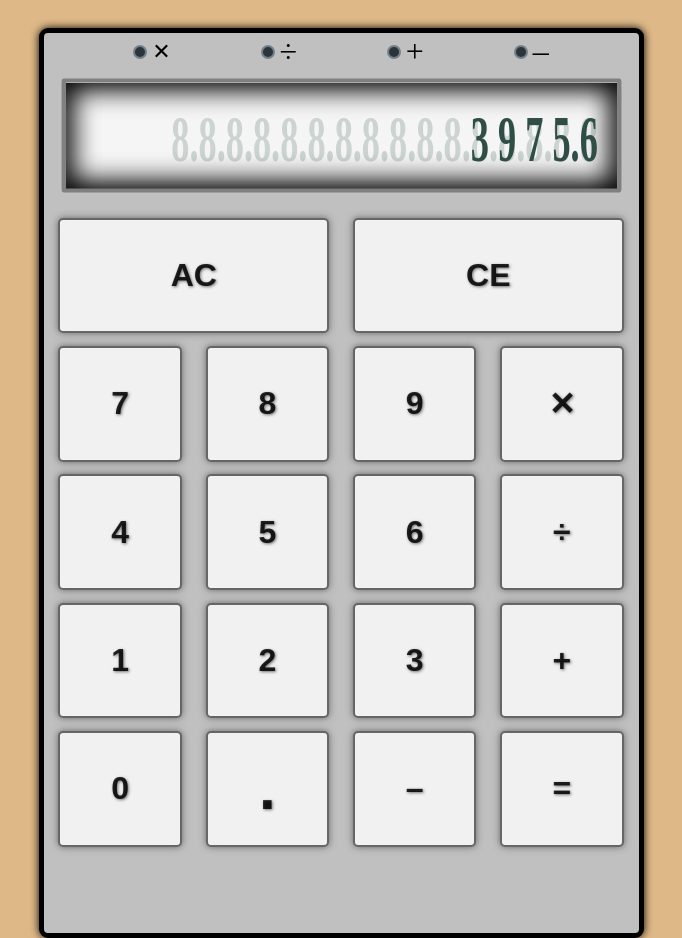
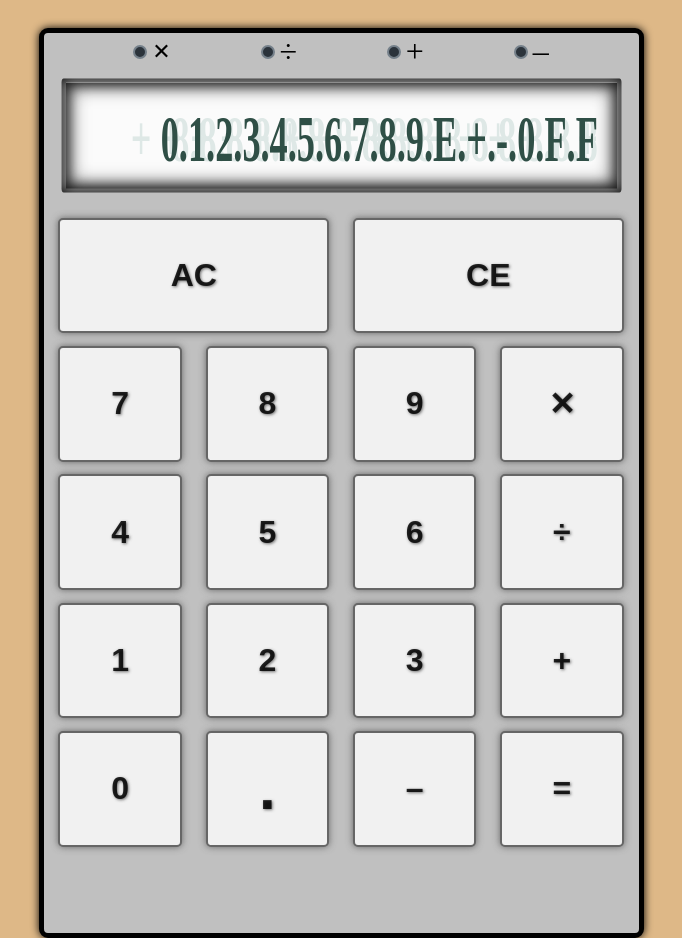
Before and after one commit to SageWelky/odin-calculator, a plain HTML site: page index.html in a window 1280 px wide. Shown: the whole page, without its empty margins (299-981 px from the left). Drawn offline with Linux system fonts and the light colour scheme.

Commit message:
Implemented handling for NaN and inifnity results. Added some final changes to the CSS styling to make usage more pleasant.

```diff
--- a/index.html
+++ b/index.html
@@ -36,12 +36,16 @@
     <div id="calculator-viewport-spacing-container">
 
 
+      <div id="extra-viewport-styling">
+        + + + + + + + + + + + + + + + +
+      </div>
+
       <div id="calculator-viewport">
         8.8.8.8.8.8.8.8.8.8.8.8.8.8.8.8
       </div>
 
       <div id="input-numbers">
-        3 9 7 5.6
+        0.1.2.3.4.5.6.7.8.9.E.+.-.0.F.F
       </div>
 
 
--- a/scripts.js
+++ b/scripts.js
@@ -80,6 +80,8 @@ function numberInput( numberInput ) {
     && typeof calculationItems[calculationItems.length - 1] === "number" ) {
 
     console.log( "Expecting an operator" );
+    // Do not update state if we're not accepting a new input.
+    return;
 
   } else if ( active[0] === "+" || active[0] === "-"
     || active[0] === "*" || active[0] === "/" ) {
@@ -189,7 +191,7 @@ function clearInput( clearType ) {
 
     if ( calculationItems[0] ) {
 
-      displayCurrentOperand( [calculationItems[0]] );
+      displayCurrentOperand( [...calculationItems[0].toString().split("")] );
 
     } else {
 
@@ -369,6 +371,12 @@ function displayCurrentOperand( latestInput = [...active] ) {
       finalOutput = finalOutput.concat("0");
       console.log( finalOutput );
     }
+    if (finalOutput === "I n f i n i t y") {
+      finalOutput = "0 F F. .0 F. .5 C A L E";
+    }
+    if (finalOutput === "N a N") {
+      finalOutput = "A C. .C A L C. .P L E A 5 E";
+    }
 
   //update DOM
   console.log( "Display looks like:" + finalOutput );
--- a/styles.css
+++ b/styles.css
@@ -80,7 +80,7 @@ html, body {
 
 
 
-#calculator-viewport, #input-numbers {
+#calculator-viewport, #input-numbers, #extra-viewport-styling {
   box-sizing: border-box;
   display: flex;
   flex-shrink: 0;
@@ -103,18 +103,29 @@ html, body {
 }
 
 #calculator-viewport {
-  color: rgba(42, 79, 70, 0.2);
+  background-color: transparent;
+  color: rgb(213, 226, 223);
   border: 4px solid grey;
   border-top: 2px solid grey;
   border-bottom: 2px solid grey;
-  box-shadow: inset 0 0 20px black, inset 0 0 20px black;
+  box-shadow: inset 0 0 15px black, inset 0 0 10px black;
+  font-weight: 600;
+}
+
+#extra-viewport-styling {
+  background-color: rgb(250, 250, 250);
+  color: rgb(213, 226, 223);
   font-weight: 900;
+  margin-right: 0px;
+  margin-top: 2px;
+  font-weight: 600;
+  padding-right: 21px;
 }
 
 #calculator-viewport-spacing-container > #input-numbers {
   color: rgb(47, 79, 70);
-
-  background: transparent;
+  box-shadow: inset 0 0 10px black;
+  background: rgba(255, 255, 255, 0.2);
   margin-right: 0px;
   margin-top: 2px;
   font-weight: 900;
```
